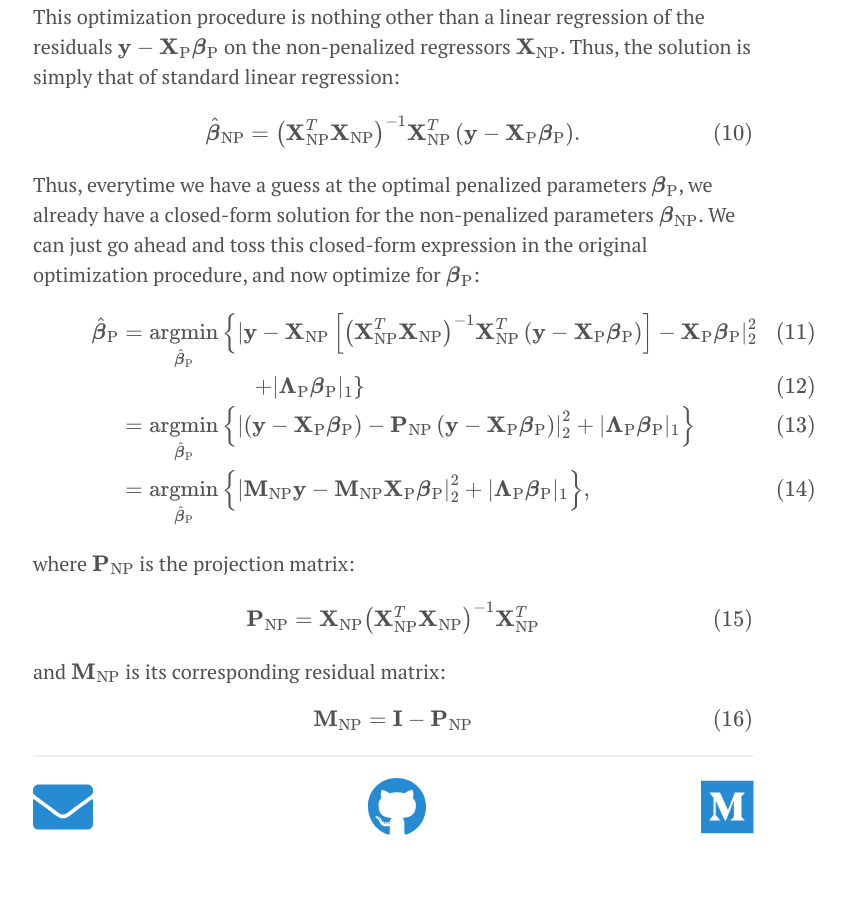
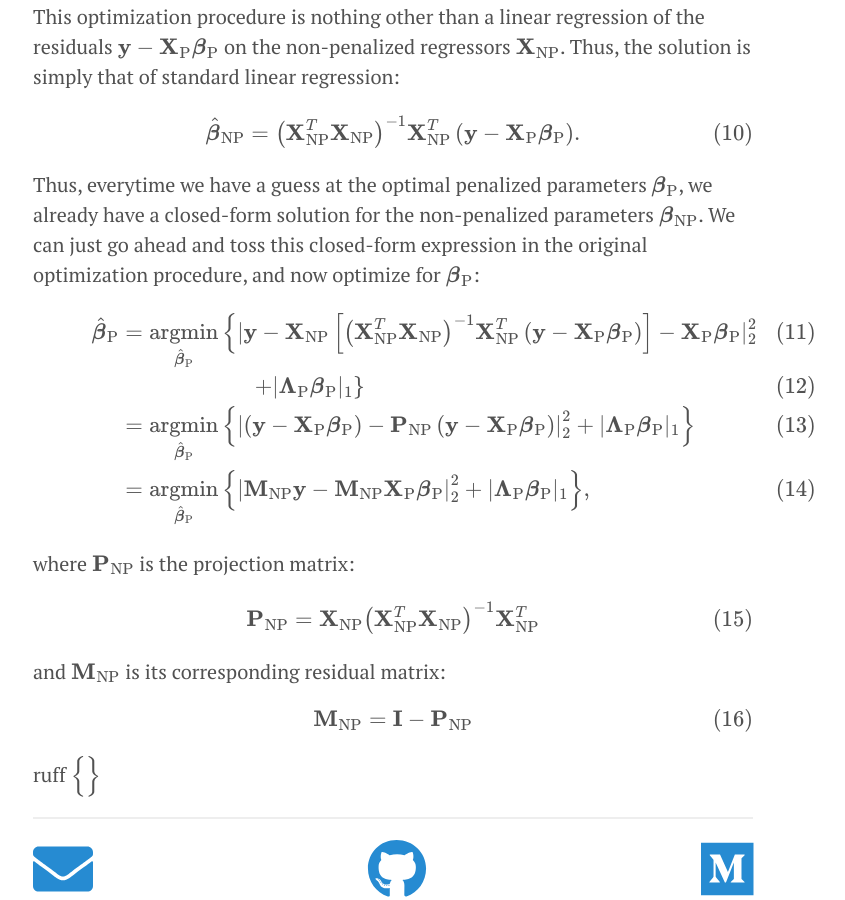
Before and after one commit to pssachdeva/pssachdeva.github.io, a Jekyll site: the page built from _posts/data/2018-03-21-lasso_penalty.md, in a window 1280 px wide and 900 px high, scrolled down 2483 px. Shown: the whole window, without its empty margins (247-1092 px from the left). Built offline with Jekyll 4.4.1, drawn with Linux system fonts in a browser that asks for light colours; nearby versions of some CDN libraries; formulas are drawn with MathJax 3; before the commit the page ends 3320 px from its top, so only the background shows below that.

Commit message:
lasso post

```diff
--- a/_posts/data/2018-03-21-lasso_penalty.md
+++ b/_posts/data/2018-03-21-lasso_penalty.md
@@ -94,3 +94,5 @@ and $\mathbf{M}\_{\text{NP}}$ is its corresponding residual matrix:
 \begin{align}
 \mathbf{M}\_{\text{NP}} &= \mathbf{I} - \mathbf{P}\_{\text{NP}}
 \end{align}
+
+ruff $\Big\\{\Big\\}$
```
